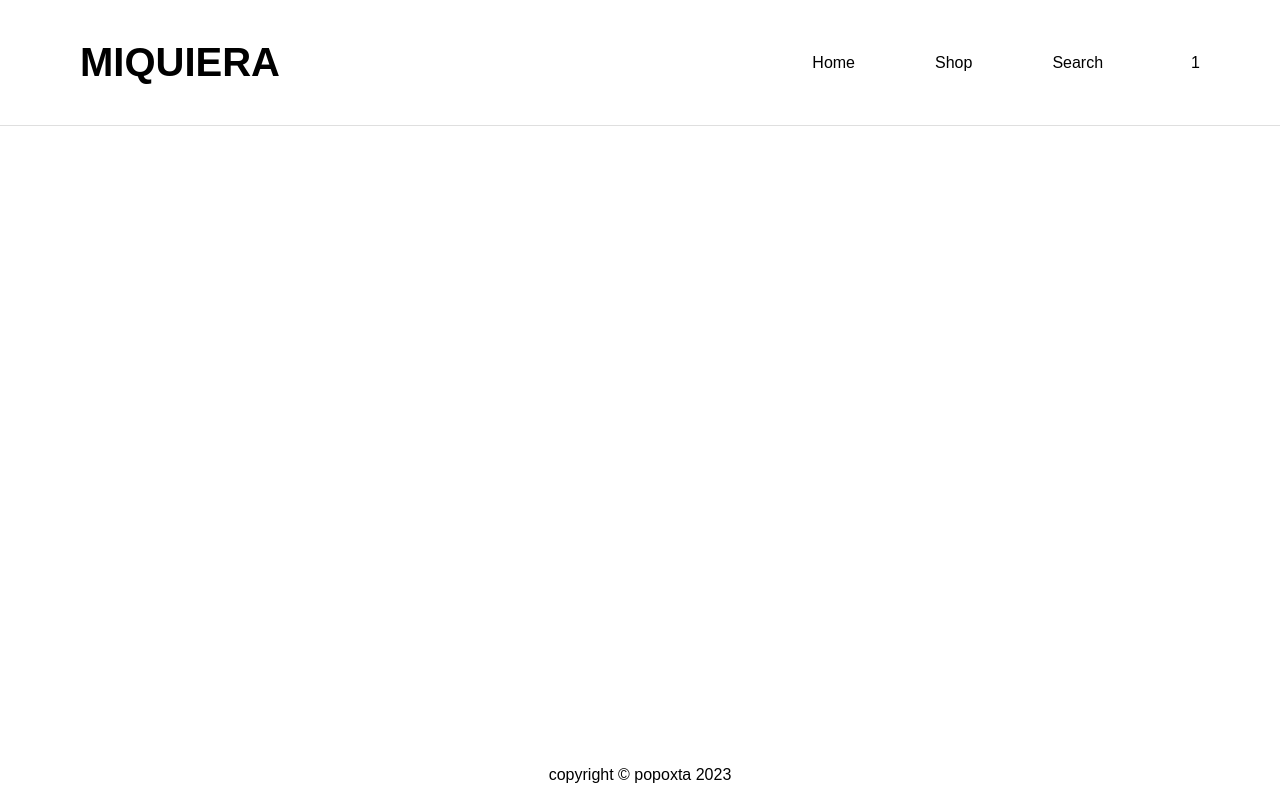
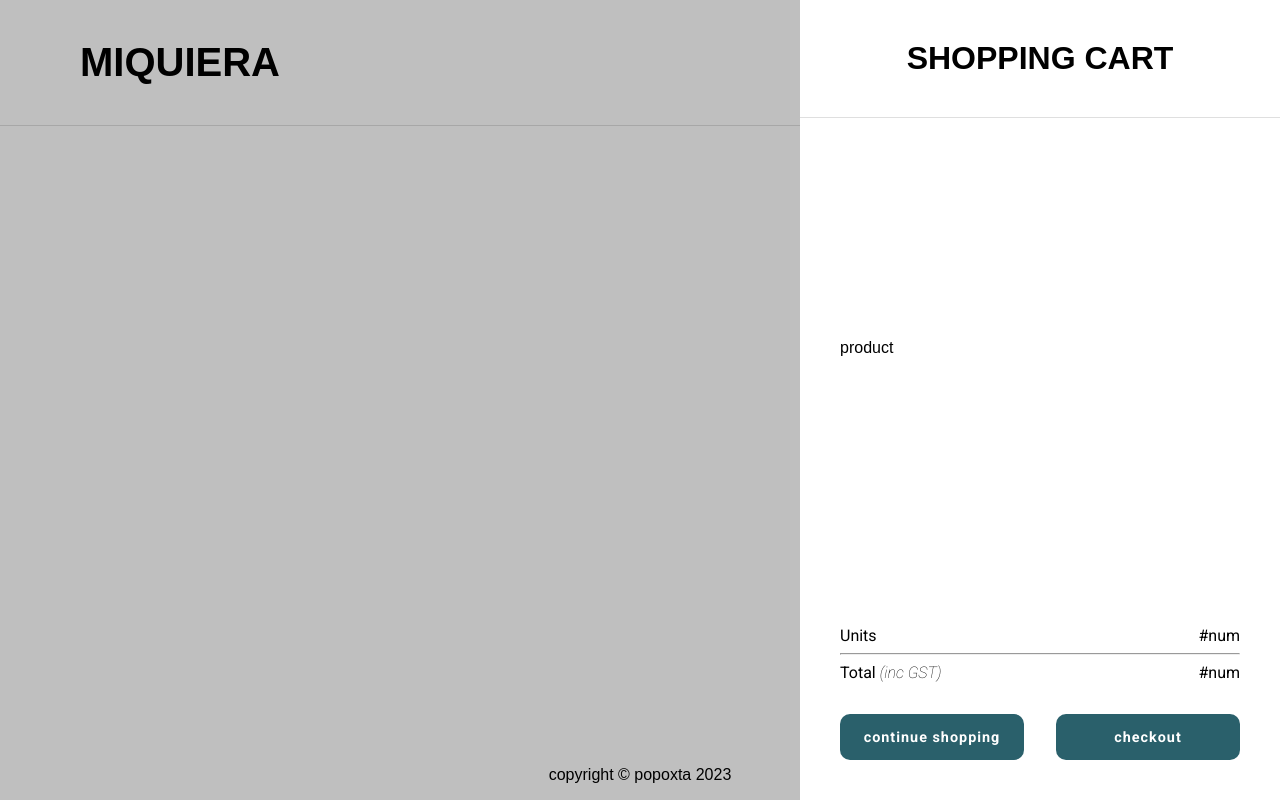
Before and after one commit to popoxta/miquiera, a React (Vite) app: page / in a window 1280 px wide. Built offline with nearby package versions, Linux system fonts and the light colour scheme; a web font is replaced by a local one.

Commit message:
add shopping cart and styles

```diff
--- a/src/App.jsx
+++ b/src/App.jsx
@@ -1,5 +1,3 @@
-import Header from "./components/header.jsx";
-import Footer from "./components/footer.jsx";
 import Layout from "./components/layout.jsx";
 
 function App() {
--- /dev/null
+++ b/src/components/cart.jsx
@@ -0,0 +1,38 @@
+export default function Cart() {
+    return (
+        <div className={'cart-bg'}>
+
+            <div className={'cart'}>
+
+                <div className={'cart-head'}>
+                    <h1>SHOPPING CART</h1>
+                </div>
+
+                <div className={'cart-products'}>
+                    <p>product</p>
+                </div>
+
+                <div className={'cart-summary'}>
+                    <div className={'cart-units'}>
+                        <h4>Units</h4>
+                        <h4>#num</h4>
+                    </div>
+                    <hr/>
+                    <div className={'cart-total'}>
+                        <h4>Total <span>(inc GST)</span></h4>
+                        <h4>#num</h4>
+                    </div>
+
+                    <div className={'cart-buttons'}>
+
+                        <button className={'gr-btn'}>continue shopping</button>
+                        <button className={'gr-btn'}>checkout</button>
+
+                    </div>
+                </div>
+
+            </div>
+
+        </div>
+    )
+}
--- a/src/components/layout.jsx
+++ b/src/components/layout.jsx
@@ -1,10 +1,12 @@
 import Header from "./header.jsx";
 import Footer from "./footer.jsx";
+import Cart from "./cart.jsx";
 
 export default function Layout(){
     return(
         <div className={'body'}>
             <Header/>
+            <Cart />
             <Footer/>
         </div>
     )
--- a/src/index.css
+++ b/src/index.css
@@ -1,4 +1,8 @@
 @import url('https://fonts.googleapis.com/css2?family=Inria+Sans&family=Roboto:ital,wght@0,400;0,700;1,100&display=swap');
+
+:root {
+    --jade: #2A606B
+}
 
 * {
     box-sizing: border-box;
@@ -9,9 +13,10 @@
 
 .body {
     height: 100vh;
+    position: relative;
 }
 
-.header{
+.header {
     border-bottom: 1px solid #DFDFDF;
     display: flex;
     justify-content: space-between;
@@ -43,6 +48,76 @@ nav input {
     width: 0;
 }
 
+.cart-bg {
+    position: absolute;
+    background-color: rgba(0, 0, 0, 25%);
+    top: 0;
+    height: 100%;
+    width: 100%;
+
+    display: flex;
+    justify-content: flex-end;
+}
+
+.cart {
+    background-color: white;
+    width: 30rem;
+    display: flex;
+    flex-direction: column;
+    justify-content: space-between;
+}
+
+.cart-head {
+    border-bottom: 1px solid #DFDFDF;
+    text-align: center;
+    padding: 2.5rem 2rem;
+}
+
+.cart-products {
+    padding: 2.5rem;
+}
+
+.cart-summary {
+    padding: 2.5rem;
+}
+
+.cart-units, .cart-total{
+    display: flex;
+    justify-content: space-between;
+    margin: 0.5rem 0;
+}
+
+.cart-units h4, .cart-total h4{
+    font-family: 'Roboto', sans-serif;
+    font-weight: 400;
+}
+
+.cart-units span, .cart-total span {
+    font-family: 'Roboto', sans-serif;
+    font-style: italic;
+}
+
+.cart-buttons {
+    display: flex;
+    justify-content: center;
+    gap: 2rem;
+    margin-top: 2rem;
+}
+
+.gr-btn {
+    color: white;
+    background-color: var(--jade);
+    border-radius: 10px;
+    border: none;
+    font-family: 'Roboto', sans-serif;
+    font-weight: bold;
+    font-size: 0.9rem;
+    letter-spacing: 1px;
+
+    padding: 0.9rem 1rem;
+    width: 12rem;
+}
+
 footer {
     position: absolute;
     bottom: 1rem;
```
